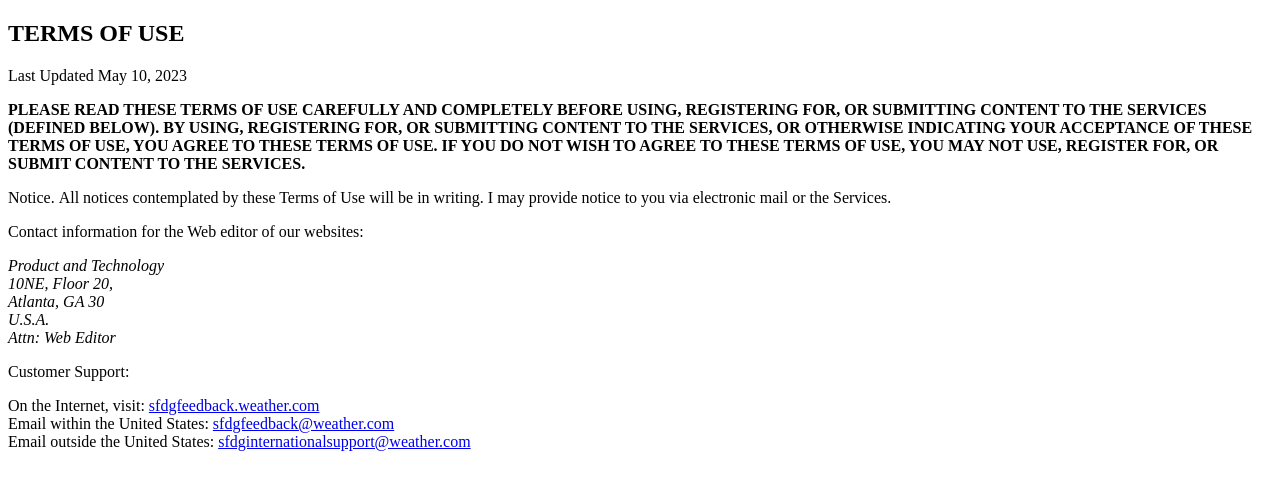
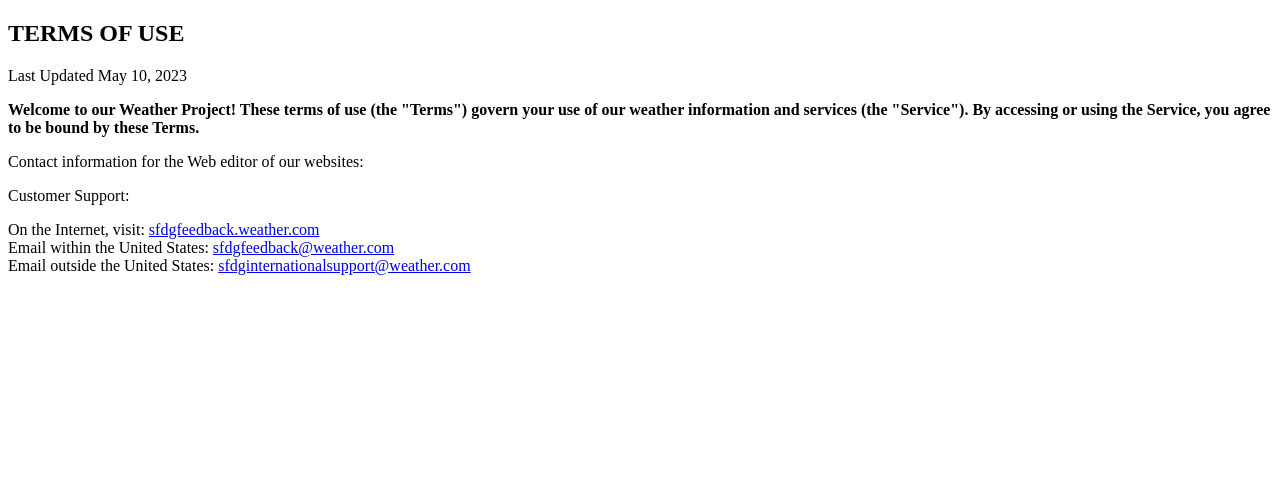
Before and after one commit to kumarraja0477/Weather-App, a plain HTML site: page about.html in a window 1280 px wide. Drawn offline with Linux system fonts and the light colour scheme.

Commit message:
about.html

```diff
--- a/about.html
+++ b/about.html
@@ -22,30 +22,13 @@
 
             <p>
               <strong
-                >PLEASE READ THESE TERMS OF USE CAREFULLY AND COMPLETELY BEFORE
-                USING, REGISTERING FOR, OR SUBMITTING CONTENT TO THE SERVICES
-                (DEFINED BELOW). BY USING, REGISTERING FOR, OR SUBMITTING
-                CONTENT TO THE SERVICES, OR OTHERWISE INDICATING YOUR ACCEPTANCE
-                OF THESE TERMS OF USE, YOU AGREE TO THESE TERMS OF USE. IF YOU
-                DO NOT WISH TO AGREE TO THESE TERMS OF USE, YOU MAY NOT USE,
-                REGISTER FOR, OR SUBMIT CONTENT TO THE SERVICES.</strong
+                >Welcome to our Weather Project! These terms of use (the "Terms") govern your
+                 use of our weather information and services (the "Service").
+                By accessing or using the Service, you agree to be bound by these Terms.</strong
               >
             </p>
 
-            Notice.</strong>&nbsp;All notices contemplated
-                by these Terms of Use will be in writing. I may provide
-                notice to you via electronic mail or the Services.
-            </dl>
-
             <p>Contact information for the Web editor of our websites:</p>
-
-            <address>
-                Product and Technology <br />
-              10NE, Floor 20,<br />
-              Atlanta, GA 30<br />
-              U.S.A.<br />
-              Attn: Web Editor
-            </address>
 
             <p>Customer Support:</p>
 
```
